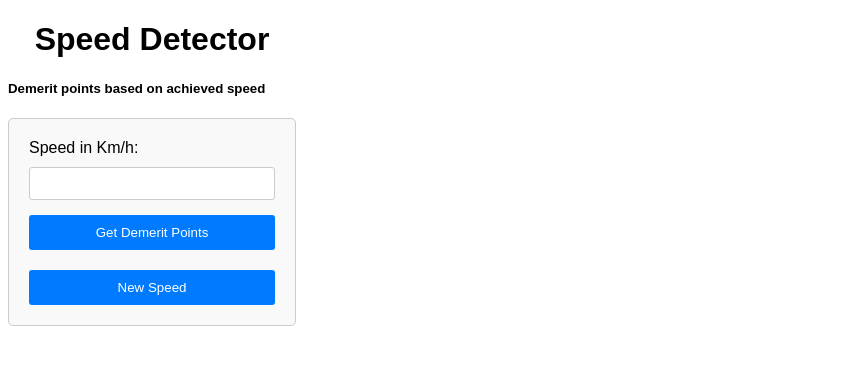
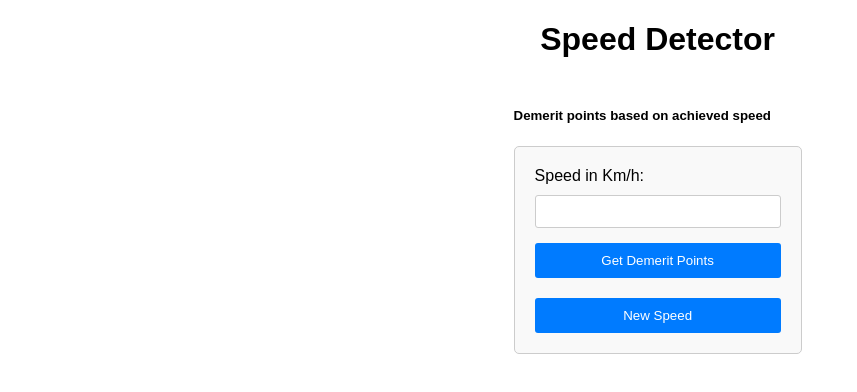
Before and after one commit to NB-Kamoni/Speed-Detector, a plain HTML site: page index.html in a window 1280 px wide. Shown: the whole page, without its empty margins (0-857 px from the left). Drawn offline with Linux system fonts and the light colour scheme.

Commit message:
Updates readme file

```diff
--- a/index.html
+++ b/index.html
@@ -7,7 +7,8 @@
 <title>Demerit Points Calculator</title>
 </head>
 <body>
-    <div class="card border-dark mb-3" style="max-width: 18rem;">
+    <!-- Bootstrap card -->
+    <div class="card" style="max-width: 18rem;">
         <div class="card-header"><h1>Speed Detector</h1></div>
         <div class="card-body">
           <h5 class="card-title">Demerit points based on achieved speed</h5>
@@ -15,9 +16,8 @@
     <label for="speedInput">Speed in Km/h:</label>
     <input type="number" id="speedInput" name="speedInput" required>
     <button type="submit">Get Demerit Points</button>
-    <!-- A reset button  -->
+    <!-- A reset button. turns red when hovered. Allows new inputs -->
     <input class="btn btn-primary"  type="reset" value="New Speed" onclick="refreshPage()">
-
   </form>
   <div id="result"></div>
   <script src="script.js"></script>
--- a/style.css
+++ b/style.css
@@ -1,10 +1,12 @@
 body {
     font-family: Arial, sans-serif;
   }
-
+    .card {
+      padding-left: 40%;
+    }
   h1 {
     text-align: center;
-    margin-bottom: 20px;
+    margin-bottom: 50px;
   }
 
   form {
```
Also changed, not shown: script.js (+4 -3 lines).
